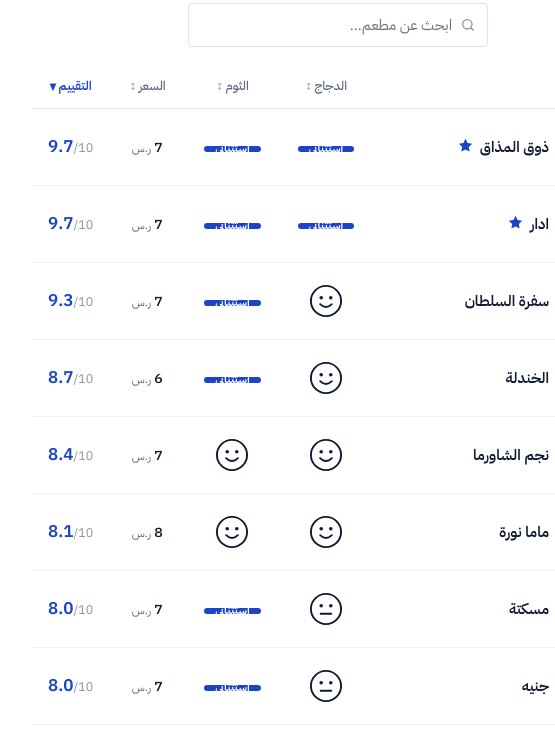
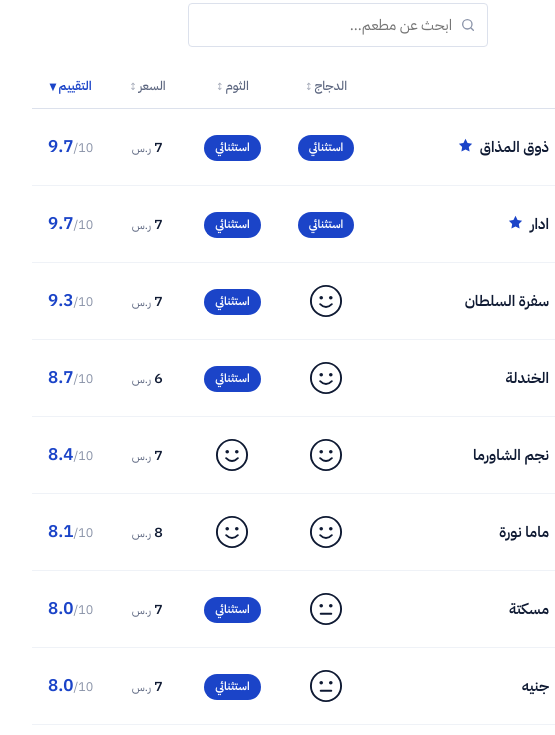
Before and after one commit to 88sulaiman88/ShawarmaRate, a plain HTML site: page index.html in a window 1280 px wide. Shown: the part 810-1545 px from the top of the page, 302-857 px from the left. Drawn offline with Linux system fonts and the light colour scheme.

Commit message:
Update index.html

```diff
--- a/index.html
+++ b/index.html
@@ -1,4 +1,4 @@
- <!DOCTYPE html>
+<!DOCTYPE html>
 <html lang="ar" dir="rtl">
 <head>
 <meta charset="utf-8">
@@ -148,10 +148,11 @@
   .rt-score{font-size:17px;font-weight:600;color:var(--blue)}
   .rt-of{font-size:12.5px;color:var(--faint);font-weight:400}
   .face{display:inline-block;vertical-align:middle}
-  .facewrap,.star{position:relative;display:inline-block;line-height:0;cursor:pointer}
+  .facewrap,.star,.excwrap{position:relative;display:inline-block;cursor:pointer}
+  .facewrap,.star{line-height:0}
   .star{margin-inline-start:6px;vertical-align:-2px}
   .star svg{display:block}
-  .facewrap::after,.star::after{
+  .facewrap::after,.star::after,.excwrap::after{
     content:attr(data-lbl);
     position:absolute;bottom:calc(100% + 7px);left:50%;
     transform:translateX(-50%);
@@ -162,7 +163,8 @@
     transition:opacity .15s;
   }
   .facewrap:hover::after,.facewrap:focus-visible::after,.facewrap.show::after,
-  .star:hover::after,.star:focus-visible::after,.star.show::after{opacity:1}
+  .star:hover::after,.star:focus-visible::after,.star.show::after,
+  .excwrap:hover::after,.excwrap:focus-visible::after,.excwrap.show::after{opacity:1}
 
   .searchbox{
     display:flex;align-items:center;gap:8px;
@@ -185,7 +187,7 @@
     display:inline-block;
     font-size:11.5px;font-weight:600;color:#fff;
     background:var(--blue);border:0;border-radius:99px;
-    padding:3px 11px;white-space:nowrap;
+    padding:3px 11px;white-space:nowrap;line-height:1.7;
     animation:pulse 2.6s ease-out infinite;
   }
   @keyframes pulse{
@@ -831,8 +833,8 @@ function label(n){
 
 function markFor(v){
   const tip = label(v) + " " + v + "/10";
-  if (Number(v) === 10) return '<span class="facewrap" tabindex="0" role="img" aria-label="' + tip +
-                               '" data-lbl="' + tip + '"><span class="exc">استثنائي</span></span>';
+  if (Number(v) === 10) return '<span class="excwrap" tabindex="0" role="img" aria-label="10/10"' +
+                               ' data-lbl="10/10"><span class="exc">استثنائي</span></span>';
   return '<span class="facewrap" tabindex="0" role="img" aria-label="' + tip +
          '" data-lbl="' + tip + '">' + faceSVG(v) + '</span>';
 }
@@ -854,8 +856,8 @@ function starEl(){
 
 /* الضغط على الوجه يظهر التصنيف (للجوال) */
 document.addEventListener("click", e => {
-  const w = e.target.closest(".facewrap, .star");
-  document.querySelectorAll(".facewrap.show, .star.show").forEach(x => { if (x !== w) x.classList.remove("show"); });
+  const w = e.target.closest(".facewrap, .star, .excwrap");
+  document.querySelectorAll(".facewrap.show, .star.show, .excwrap.show").forEach(x => { if (x !== w) x.classList.remove("show"); });
   if (w) w.classList.toggle("show");
 });
 
```
